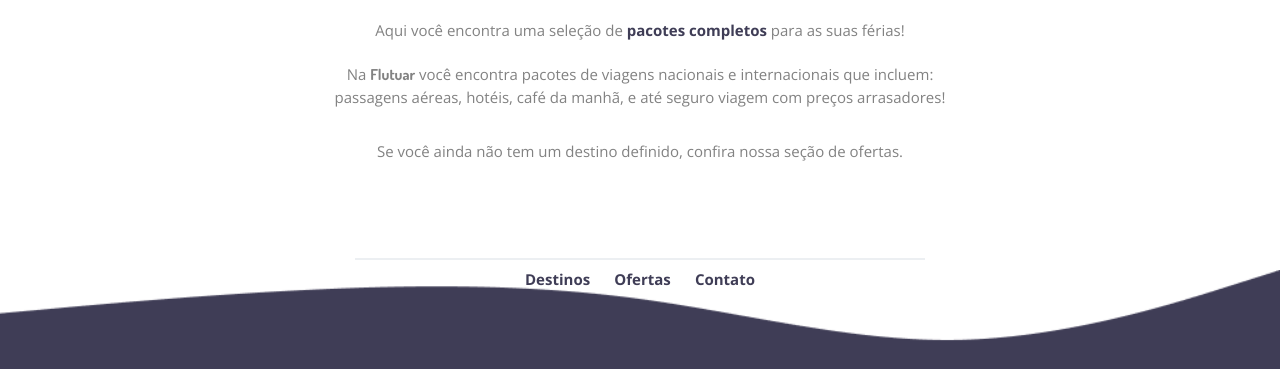
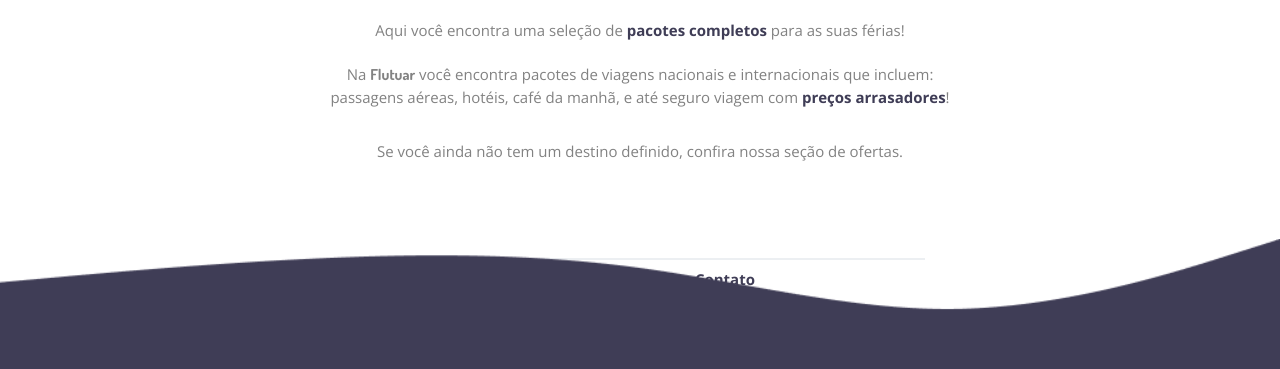
Before and after one commit to Jhefersontorres/projeto01extra, a plain HTML site: page index.html in a window 1280 px wide. Shown: the part 431-800 px from the top of the page. Drawn offline with nearby package versions, Linux system fonts and the light colour scheme.

Commit message:
adjustment

```diff
--- a/index.html
+++ b/index.html
@@ -1,11 +1,12 @@
 <!DOCTYPE html>
-<html lang="en">
+<html lang="pt-br">
 
 <head>
     <meta charset="UTF-8">
     <meta name="viewport" content="width=device-width, initial-scale=1.0">
     <link rel="preconnect" href="https://fonts.googleapis.com">
     <link rel="preconnect" href="https://fonts.gstatic.com" crossorigin>
+    <link rel="shortcut icon" href="public/favicon.ico" />
     <link href="https://fonts.googleapis.com/css2?family=Dosis:wght@500;700&family=Open+Sans:wght@400;700&display=swap"
         rel="stylesheet">
     <link rel="stylesheet" href="style.css">
@@ -22,7 +23,7 @@
                 <br>
                 <br>
                 Na <span>Flutuar</span> você encontra pacotes de viagens nacionais e internacionais que incluem: passagens aéreas,
-                hotéis, café da manhã, e até seguro viagem com preços arrasadores!
+                hotéis, café da manhã, e até seguro viagem com <strong>preços arrasadores</strong>!
             </p>
             <p>Se você ainda não tem um destino definido, confira nossa seção de ofertas.</p>
 
--- a/style.css
+++ b/style.css
@@ -80,7 +80,7 @@ footer a {
 #background img {
     position: fixed;
     margin: 0;
-    bottom: -31px;
+    bottom: 0;
     left: 0;
     width: 100%;
 }
```
Also changed, not shown: public/Desktop.png (added), public/favicon.ico (added), 1 other file.
